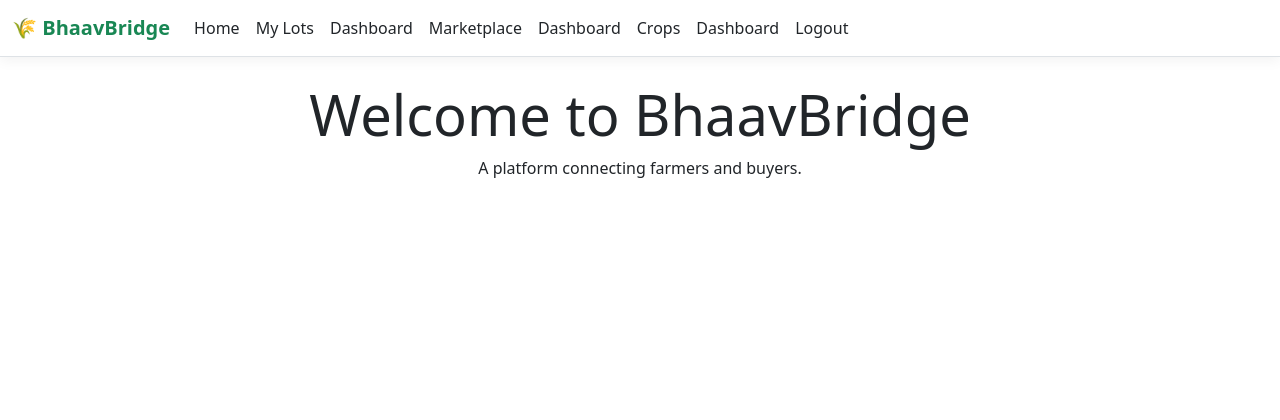
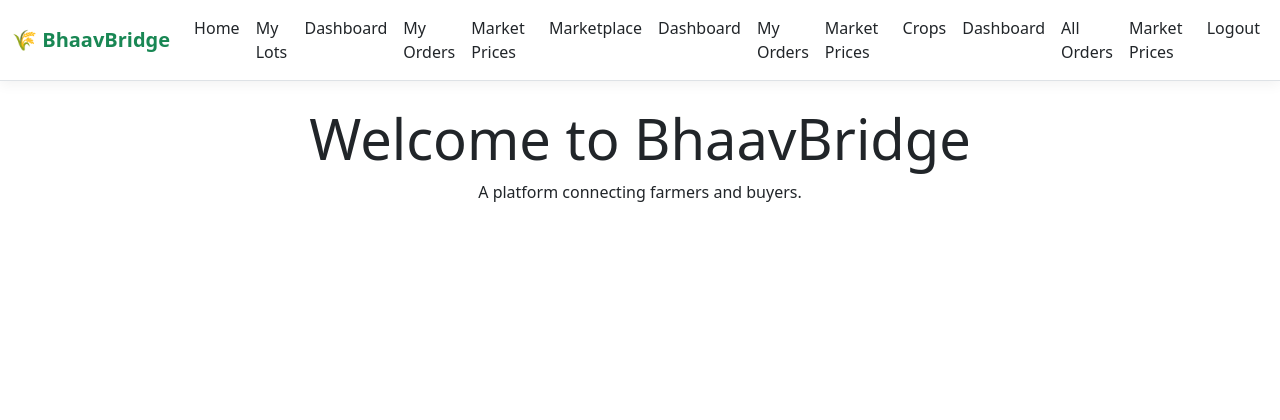
Before and after one commit to Ganpatsingh05/BhaavBridge, an ASP.NET Core app: page / in a window 1280 px wide. Shown: the top 420 px of the page. Run offline with ASP.NET Core 8, Linux system fonts and the light colour scheme; the visitor is signed in with stand-in values (Sample User, id 1); style sheets or scripts are compiled from the project's sources; the project's own start-up code is not run, and a stand-in starts its controllers and pages.

Commit message:
feat: add role-based order and market price navigation

```diff
--- a/src/BhaavBridge.Web/Views/Shared/_Layout.cshtml
+++ b/src/BhaavBridge.Web/Views/Shared/_Layout.cshtml
@@ -41,6 +41,12 @@
                    asp-controller="Dashboard"
                    asp-action="Farmer">Dashboard</a>
             </li>
+            <li class="nav-item">
+                <a class="nav-link text-dark" asp-controller="Order" asp-action="FarmerOrders">My Orders</a>
+            </li>
+            <li class="nav-item">
+                <a class="nav-link text-dark" asp-controller="MarketReferencePrice" asp-action="Index">Market Prices</a>
+            </li>
         }
 
         @* Buyer-specific nav links *@
@@ -56,6 +62,12 @@
                    asp-controller="Dashboard"
                    asp-action="Buyer">Dashboard</a>
             </li>
+            <li class="nav-item">
+                <a class="nav-link text-dark" asp-controller="Order" asp-action="BuyerOrders">My Orders</a>
+            </li>
+            <li class="nav-item">
+                <a class="nav-link text-dark" asp-controller="MarketReferencePrice" asp-action="Index">Market Prices</a>
+            </li>
         }
 
         @* Admin-specific nav links *@
@@ -70,6 +82,12 @@
                 <a class="nav-link text-dark"
                    asp-controller="Dashboard"
                    asp-action="Admin">Dashboard</a>
+            </li>
+            <li class="nav-item">
+                <a class="nav-link text-dark" asp-controller="Order" asp-action="All">All Orders</a>
+            </li>
+            <li class="nav-item">
+                <a class="nav-link text-dark" asp-controller="MarketReferencePrice" asp-action="Index">Market Prices</a>
             </li>
         }
 
```
